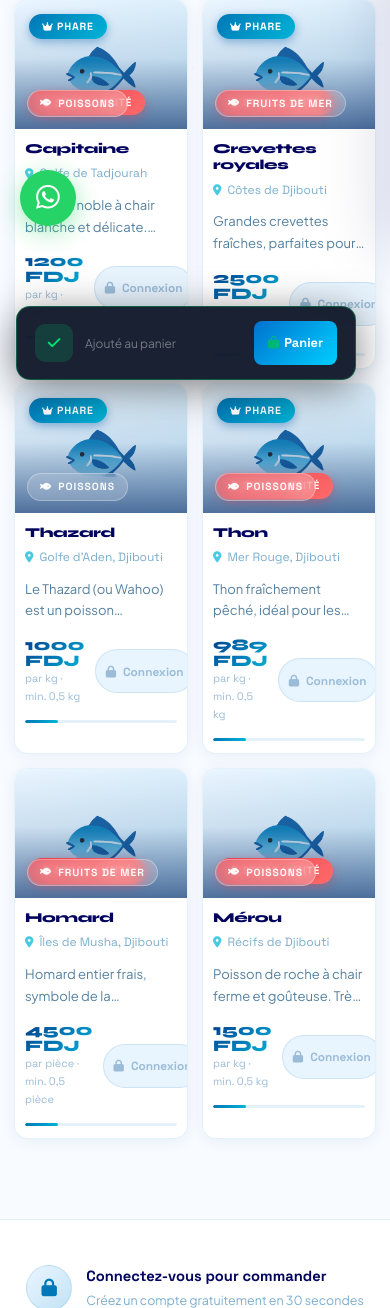
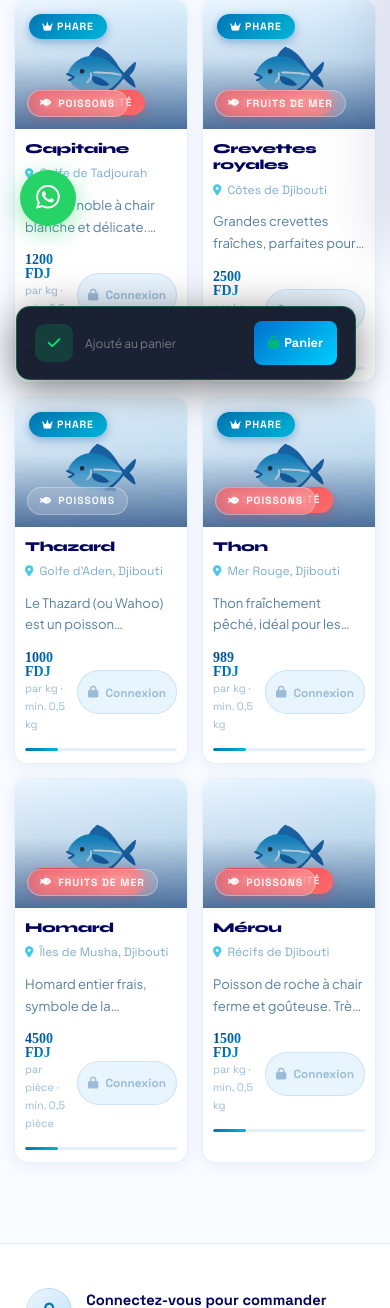
Before and after one commit to Kaluun/Kaluun, a Django app: page /produits/ in a window 390 px wide. Shown: the part 594-1902 px from the top of the page. Run offline with Django 4.2, Linux system fonts and the light colour scheme; data comes from the database, SQL or seed files in the repository; parts of the project's set-up code (start-up, migrations or seed data) failed here and were passed over.

Commit message:
fix: ajustements de police suite aux retours (hero + prix produits)
- Reduit la taille du texte de description du hero sur mobile (~13px)
- Police des prix produits passee en Times New Roman 14px gras

```diff
--- a/static/css/futuristic.css
+++ b/static/css/futuristic.css
@@ -868,7 +868,7 @@ p { color: var(--t-mid); }
 .k-pc-desc { font-size: .82rem; color: var(--t-mid); line-height: 1.65; margin-bottom: 18px; display: -webkit-box; -webkit-line-clamp: 2; -webkit-box-orient: vertical; overflow: hidden; }
 .k-pc-foot { display: flex; align-items: center; justify-content: space-between; gap: 10px; }
 .k-pc-price {
-  font-family: var(--fd); font-size: 1.4rem; font-weight: 800;
+  font-family: 'Times New Roman', Times, serif; font-size: 14px; font-weight: 700;
   background: var(--grad-sky); -webkit-background-clip: text; -webkit-text-fill-color: transparent;
 }
 .k-pc-price sub { font-size: .6rem; font-family: var(--f); font-weight: 400; -webkit-text-fill-color: var(--t-muted); }
@@ -1371,6 +1371,7 @@ button, a, input[type="submit"], .k-nav-item, .adm-nav-item { min-height: 44px;
   .k-hero-right { flex: none; width: 100%; height: 220px; }
   .k-hero-h1  { font-size: 1.75rem !important; letter-spacing: -.3px; }
   .k-hero-sub { font-size: .85rem; max-width: 100%; }
+  .k-hero-p   { font-size: .8rem; line-height: 1.7; margin-bottom: 28px; }
   .k-hero-stats { gap: 0; padding-top: 12px; }
   .k-hstat { padding: 0 8px; min-width: 0; flex: 1 1 0; }
   .k-hstat:last-child { padding-left: 8px; padding-right: 0; flex: 1 1 0; }
@@ -1413,7 +1414,7 @@ button, a, input[type="submit"], .k-nav-item, .adm-nav-item { min-height: 44px;
   .k-pc-loc { font-size: .68rem; margin-bottom: 6px; }
   .k-pc-desc { display: none; }
   .k-pc-foot { flex-wrap: wrap; gap: 8px; }
-  .k-pc-price { font-size: 1.05rem; }
+  .k-pc-price { font-size: 14px; }
   .k-add-btn { padding: 7px 12px; font-size: .7rem; }
   .k-pc-stock { margin-top: 8px; }
   .k-pc-badge { font-size: .6rem; padding: 3px 9px; top: 10px; left: 10px; }
--- a/templates/store/products.html
+++ b/templates/store/products.html
@@ -68,7 +68,7 @@
   .prod-grid { grid-template-columns: repeat(2, 1fr) !important; gap: 14px !important; }
   .prod-body { padding: 12px 10px !important; }
   .prod-name { font-size: .85rem !important; }
-  .prod-price { font-size: 1rem !important; }
+  .prod-price { font-size: 14px !important; }
   .add-btn { padding: 8px 10px !important; font-size: .74rem !important; }
   .prod-card { border-radius: 14px !important; }
 }
@@ -182,7 +182,7 @@
 }
 .prod-price-wrap {}
 .prod-price {
-  font-family: 'Syne', sans-serif; font-size: 1.45rem; font-weight: 800;
+  font-family: 'Times New Roman', Times, serif; font-size: 14px; font-weight: 700;
   background: linear-gradient(135deg, #023E8A, #0077B6, #00B4D8);
   -webkit-background-clip: text; -webkit-text-fill-color: transparent;
   line-height: 1;
```
